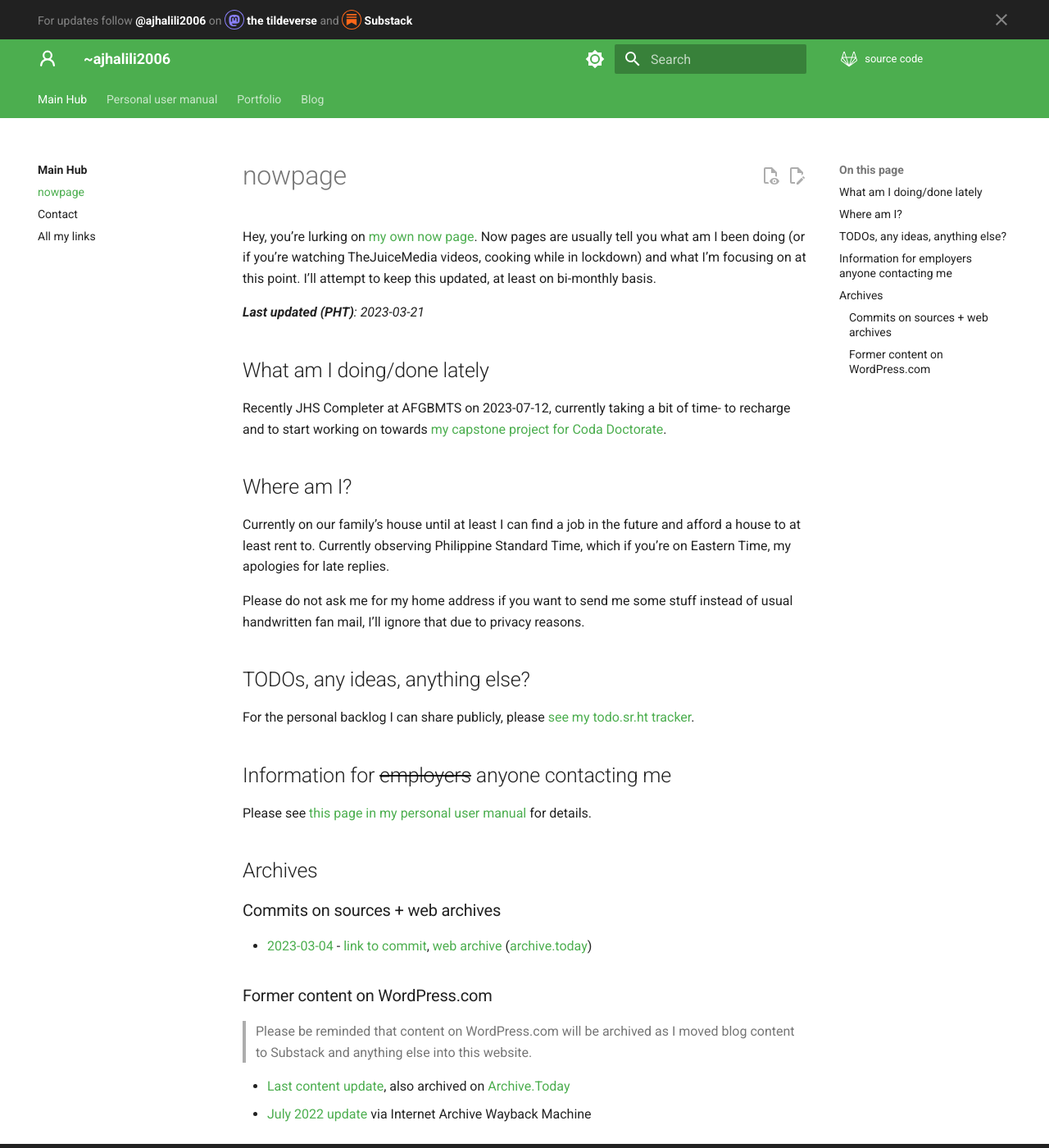
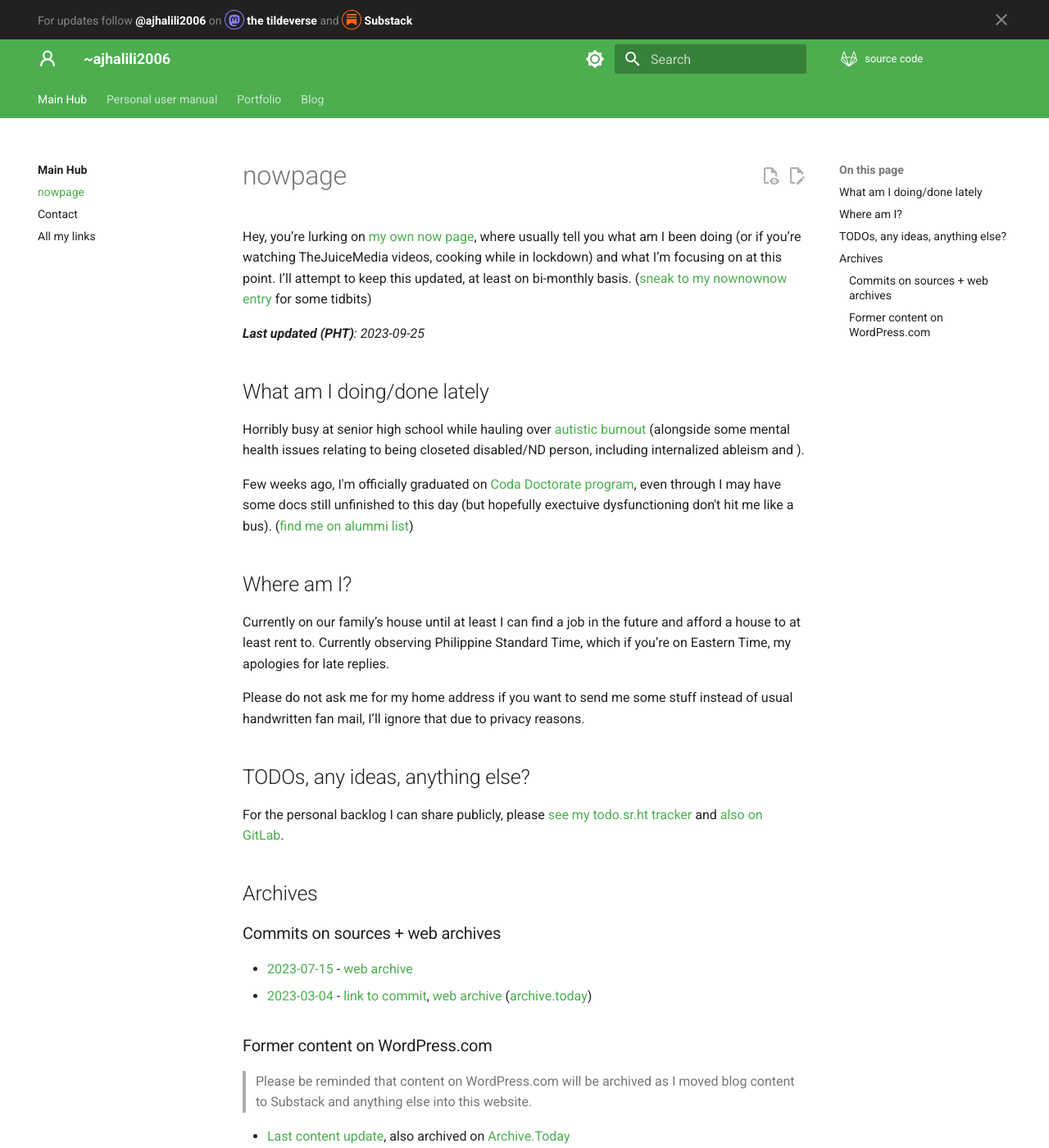
Before and after one commit to andreijiroh-dev/website, an MkDocs documentation site: the page built from markdown/now.md, in a window 1280 px wide and 1400 px high. Shown: the whole window at 82% size. Built offline with MkDocs 1.6.1 and Material for MkDocs 9.7.7, drawn with Linux system fonts in a browser that asks for light colours.

Commit message:
docs(nowpage): finally i did it
Signed-off-by: Andrei Jiroh Halili <ajhalili2006@gmail.com>

```diff
--- a/markdown/now.md
+++ b/markdown/now.md
@@ -3,20 +3,24 @@ title: Currently cooking now
 description: What ~ajhalili2006 been doing lately, sometimes behind the scenes.
 ---
 
-Hey, you’re lurking on [my own now page][nowpage-info].
-Now pages are usually tell you what am I been doing (or if you’re watching TheJuiceMedia videos, cooking while in lockdown) and what I’m
-focusing on at this point. I’ll attempt to keep this updated, at least on bi-monthly basis.
+Hey, you’re lurking on [my own now page][nowpage-info], where usually tell you
+what am I been doing (or if you’re watching TheJuiceMedia videos, cooking
+while in lockdown) and what I’m focusing on at this point. I’ll attempt
+to keep this updated, at least on bi-monthly basis.
+([sneak to my nownownow entry](https://nownownow.com/p/Dxh0) for some tidbits)
 
 [nowpage-info]: https://nownownow.com/about
 
-_**Last updated (PHT)**: 2023-03-21_
+_**Last updated (PHT)**: 2023-09-25_
 
 ## What am I doing/done lately
 
-Recently JHS Completer at AFGBMTS on 2023-07-12, currently taking a bit of time-
-to recharge and to start working on towards [my capstone project for Coda Doctorate][capstone].
+Horribly busy at senior high school while hauling over [autistic burnout](https://www.spectrumnews.org/news/autistic-burnout-explained/) (alongside some mental
+health issues relating to being closeted disabled/ND person, including internalized ableism and ).
 
-[capstone]: https://todo.sr.ht/~ajhalili2006/ajhalili2006/7
+Few weeks ago, I'm officially graduated on [Coda Doctorate program](https://coda.io/@maria-marquis/earn-your-coda-doctorate), even through I may have
+some docs still unfinished to this day (but hopefully exectuive dysfunctioning don't hit
+me like a bus). ([find me on alummi list](https://coda.io/@maria-marquis/coda-doctorate-graduates))
 
 ## Where am I?
 
@@ -27,16 +31,13 @@ Please do not ask me for my home address if you want to send me some stuff inste
 
 ## TODOs, any ideas, anything else?
 
-For the personal backlog I can share publicly, please [see my todo.sr.ht tracker](https://todo.sr.ht/~ajhalili2006/ajhalili2006).
-
-## Information for ~~employers~~ anyone contacting me
-
-Please see [this page in my personal user manual](/user-manual/job-employment-availability.md) for details.
+For the personal backlog I can share publicly, please [see my todo.sr.ht tracker](https://todo.sr.ht/~ajhalili2006/ajhalili2006) and [also on GitLab](https://mau.dev/andreijiroh.dev/launchpad/issues).
 
 ## Archives
 
 ### Commits on sources + web archives
 
+* [2023-07-15](https://mau.dev/andreijiroh.dev/website/-/blob/2cb74ba9754509470469c03c898a9d3cc97eef80/markdown/now.md) - [web archive](https://web.archive.org/web/20230728021258/https://andreijiroh.eu.org/now/)
 * [2023-03-04](https://github.com/ajhalili2006/tildeverse-web/blob/c6693426cf44d99297c4b3409571b3482dfc463e/markdown/now.md) - [link to commit](https://github.com/ajhalili2006/tildeverse-web/commit/c6693426cf44d99297c4b3409571b3482dfc463e), [web archive](https://web.archive.org/web/20230320175751/https://andreijiroh.eu.org/now/) ([archive.today](https://archive.is/0xZ7V))
 
 ### Former content on WordPress.com
```
